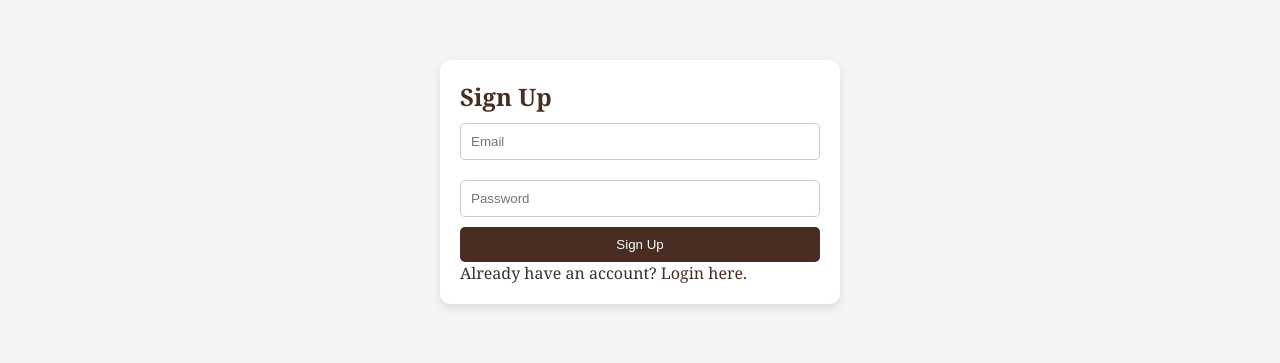
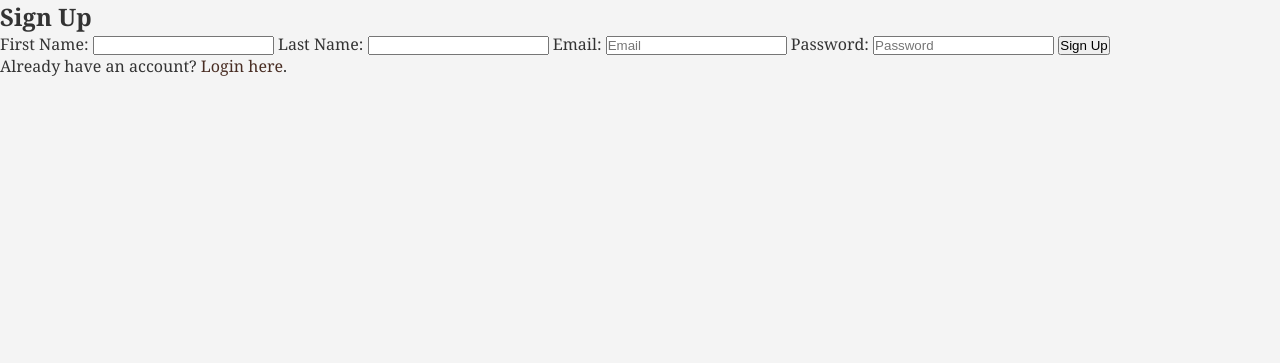
Before and after one commit to Ineza-Agape/SkillStart-Hub, a Flask app: page /signup in a window 1280 px wide. Shown: the top 363 px of the page. Run offline with Flask 2, Linux system fonts and the light colour scheme.

Commit message:
Signup fixes

```diff
--- a/app.py
+++ b/app.py
@@ -46,12 +46,19 @@ def login():
 @app.route('/signup', methods=['GET', 'POST'])
 def signup():
     if request.method == 'POST':
+        first_name = request.form['first_name']
+        last_name = request.form['last_name']
         email = request.form['email']
         password = request.form['password']
         if email in users:
             return 'User already exists. Please log in.'
         else:
-            users[email] = password
+            users[email] = {
+            'first_name': first_name,
+            'last_name': last_name,
+            'password': password,
+            'progress': {}
+            }
             return redirect(url_for('login'))
     return render_template('signup.html')
 
--- a/templates/signup.html
+++ b/templates/signup.html
@@ -4,19 +4,27 @@
     <meta charset="UTF-8">
     <meta name="viewport" content="width=device-width, initial-scale=1.0">
     <title>Sign Up - SkillStart Hub</title>
-    <link rel="stylesheet" href="/static/style.css">
+    <link rel="stylesheet" href="{{ url_for('static', filename='style.css') }}">
 </head>
 <body>
-    <div class="login-section">
-        <div class="card">
+    <div class="signup-container">
             <h2>Sign Up</h2>
             <form action="{{ url_for('signup') }}" method="POST">
+                <label for="first_name">First Name:</label>
+                <input type="text" id="first_name" name="first_name" required>
+
+                <label for="last_name">Last Name:</label>
+                <input type="text" id="last_name" name="last_name" required>
+
+                <label for="email">Email:</label>
                 <input type="email" name="email" placeholder="Email" required>
+
+                <label for="password">Password:</label>
                 <input type="password" name="password" placeholder="Password" required>
+
                 <button type="submit">Sign Up</button>
             </form>
             <p>Already have an account? <a href="{{ url_for('login') }}">Login here</a>.</p>
-        </div>
     </div>
 </body>
 </html>
```
